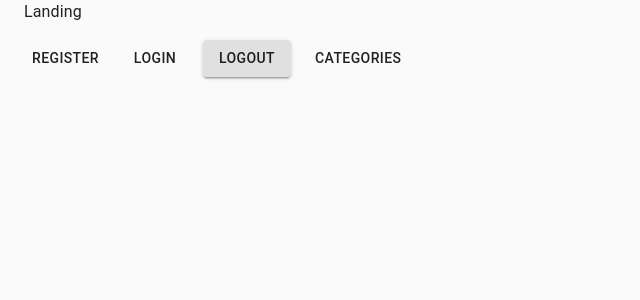
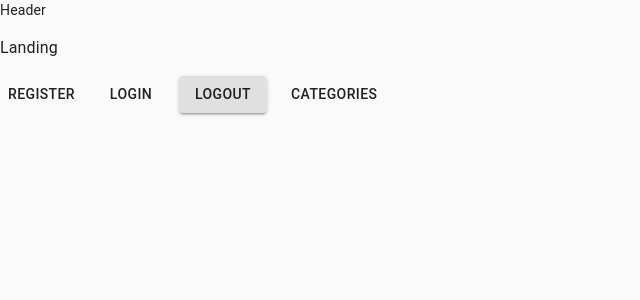
Before and after one commit to marciorasf/hippocards-web, a React (Create React App) app: page / in a window 1280 px wide. Shown: the top 300 px of the page, without its empty margins (0-640 px from the left). Built offline with nearby package versions, Linux system fonts and the light colour scheme; no server answers.

Commit message:
add header component

```diff
--- a/src/App.tsx
+++ b/src/App.tsx
@@ -5,7 +5,7 @@ import { Container } from "@material-ui/core"
 
 function App() {
   return (
-    <Container>
+    <Container maxWidth={false} disableGutters>
       <Routes />
     </Container>
   )
--- /dev/null
+++ b/src/components/Header.tsx
@@ -0,0 +1,7 @@
+import React from "react"
+
+const Header: React.FC = () => {
+  return <div>Header</div>
+}
+
+export default Header
--- a/src/pages/Category/index.tsx
+++ b/src/pages/Category/index.tsx
@@ -1,6 +1,7 @@
 import React, { useState } from "react"
 import { useParams } from "react-router-dom"
 
+import Header from "@components/Header"
 import useDidMount from "@hooks/useDidMount"
 import { CategoryWithFlashcards } from "@interfaces/category"
 import {
@@ -8,13 +9,7 @@ import {
   Flashcard,
   UpdateFlashcardData,
 } from "@interfaces/flashcard"
-import {
-  Container,
-  Grid,
-  Card,
-  CardActionArea,
-  CardContent,
-} from "@material-ui/core"
+import { Grid, Card, CardActionArea, CardContent } from "@material-ui/core"
 import { Add as AddIcon } from "@material-ui/icons"
 import FlashcardDialog from "@pages/Category/FlashcardDialog"
 import apiService from "@services/api"
@@ -100,7 +95,12 @@ const Categories: React.FC = () => {
   })
 
   return (
-    <Container>
+    <Grid container>
+      <Grid item xs={12}>
+        <Header />
+      </Grid>
+
+      <Grid item xs={12}>
         <Grid container direction="column">
           <Grid item>
             <Card>
@@ -144,7 +144,8 @@ const Categories: React.FC = () => {
             answer: currentFlashcardOnEdition?.answer || "",
           }}
         />
-    </Container>
+      </Grid>
+    </Grid>
   )
 }
 
--- a/src/pages/Landing/index.tsx
+++ b/src/pages/Landing/index.tsx
@@ -1,8 +1,8 @@
 import React from "react"
 import { Link } from "react-router-dom"
 
+import Header from "@components/Header"
 import { Button, Grid, Typography } from "@material-ui/core"
-
 import authService from "@services/auth"
 
 const Landing: React.FC = () => {
@@ -13,8 +13,13 @@ const Landing: React.FC = () => {
   return (
     <Grid container spacing={2}>
       <Grid item xs={12}>
+        <Header />
+      </Grid>
+
+      <Grid item xs={12}>
         <Typography>Landing</Typography>
       </Grid>
+
       <Grid item>
         <Button component={Link} to="/register">
           Register
--- a/src/pages/Login/index.tsx
+++ b/src/pages/Login/index.tsx
@@ -2,10 +2,9 @@ import { Formik, Form } from "formik"
 import React from "react"
 import { useHistory } from "react-router-dom"
 
-import { Button, Container, Grid } from "@material-ui/core"
-
 import InputField from "@components/InputField"
 import Spacing from "@components/Spacing"
+import { Button, Grid } from "@material-ui/core"
 import apiService from "@services/api"
 import errorService from "@services/error"
 import { useUserStore } from "@stores/user"
@@ -36,7 +35,8 @@ const Login: React.FC = () => {
   }
 
   return (
-    <Container>
+    <Grid container>
+      <Grid item xs={12}>
         <Spacing orientation="horizontal" size={4} />
 
         <Formik
@@ -61,7 +61,12 @@ const Login: React.FC = () => {
             <Form>
               <Grid container direction="column" spacing={2}>
                 <Grid item>
-                <InputField name="email" label="Email" type="email" required />
+                  <InputField
+                    name="email"
+                    label="Email"
+                    type="email"
+                    required
+                  />
                 </Grid>
 
                 <Grid item>
@@ -88,7 +93,8 @@ const Login: React.FC = () => {
             </Form>
           )}
         </Formik>
-    </Container>
+      </Grid>
+    </Grid>
   )
 }
 
--- a/src/pages/Register/index.tsx
+++ b/src/pages/Register/index.tsx
@@ -2,10 +2,9 @@ import { Formik, Form } from "formik"
 import React from "react"
 import { useHistory } from "react-router-dom"
 
-import { Button, Container, Grid } from "@material-ui/core"
-
 import InputField from "@components/InputField"
 import Spacing from "@components/Spacing"
+import { Button, Grid } from "@material-ui/core"
 import apiService from "@services/api"
 import errorService from "@services/error"
 import { useUserStore } from "@stores/user"
@@ -48,7 +47,8 @@ const Register: React.FC = () => {
   }
 
   return (
-    <Container>
+    <Grid container>
+      <Grid item xs={12}>
         <Spacing orientation="horizontal" size={4} />
 
         <Formik
@@ -67,7 +67,12 @@ const Register: React.FC = () => {
             <Form>
               <Grid container direction="column" spacing={2}>
                 <Grid item>
-                <InputField name="email" label="Email" type="email" required />
+                  <InputField
+                    name="email"
+                    label="Email"
+                    type="email"
+                    required
+                  />
                 </Grid>
 
                 <Grid item>
@@ -94,7 +99,8 @@ const Register: React.FC = () => {
             </Form>
           )}
         </Formik>
-    </Container>
+      </Grid>
+    </Grid>
   )
 }
 
```
Lines whose indentation alone changed are shown as unchanged.
